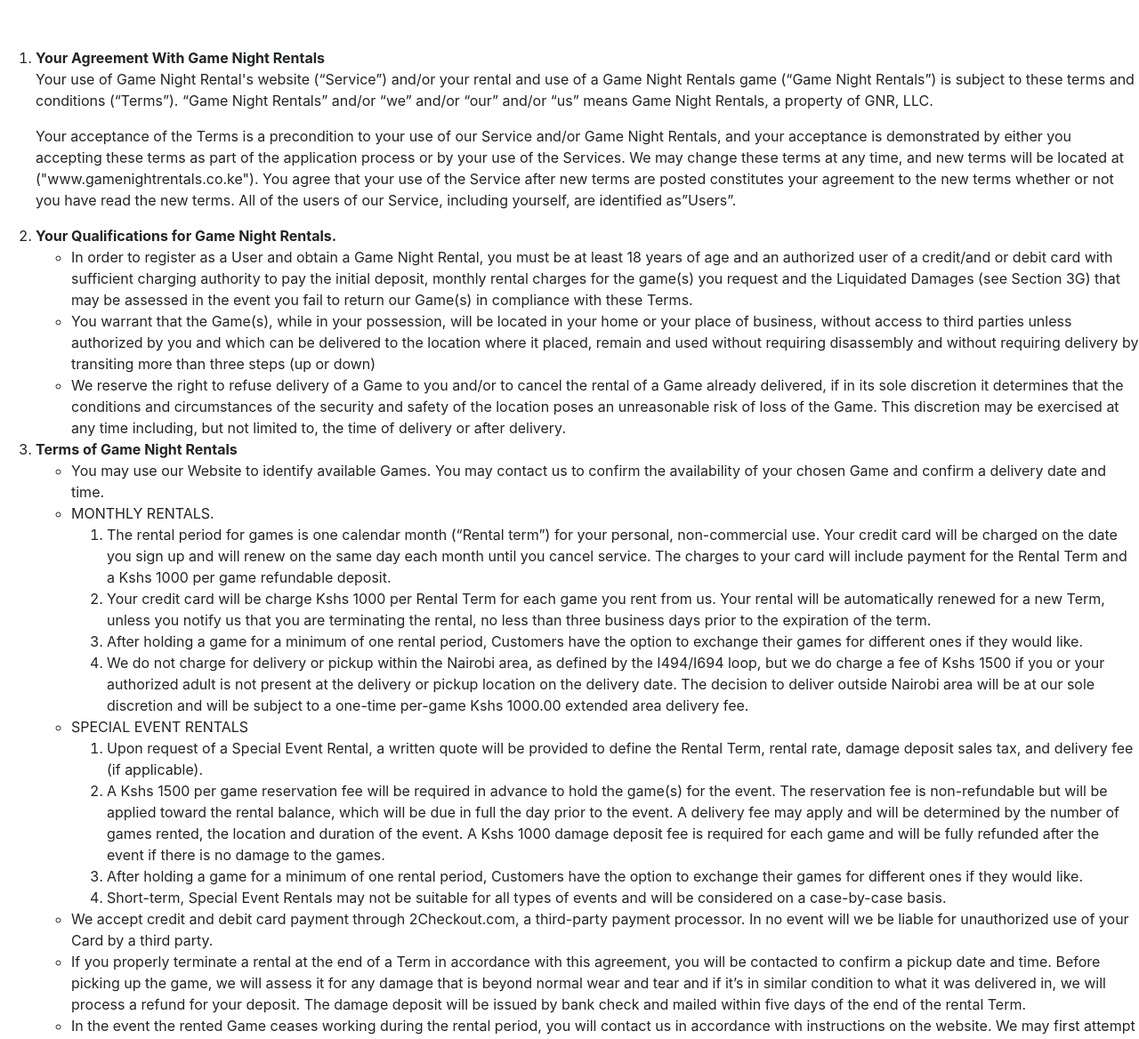
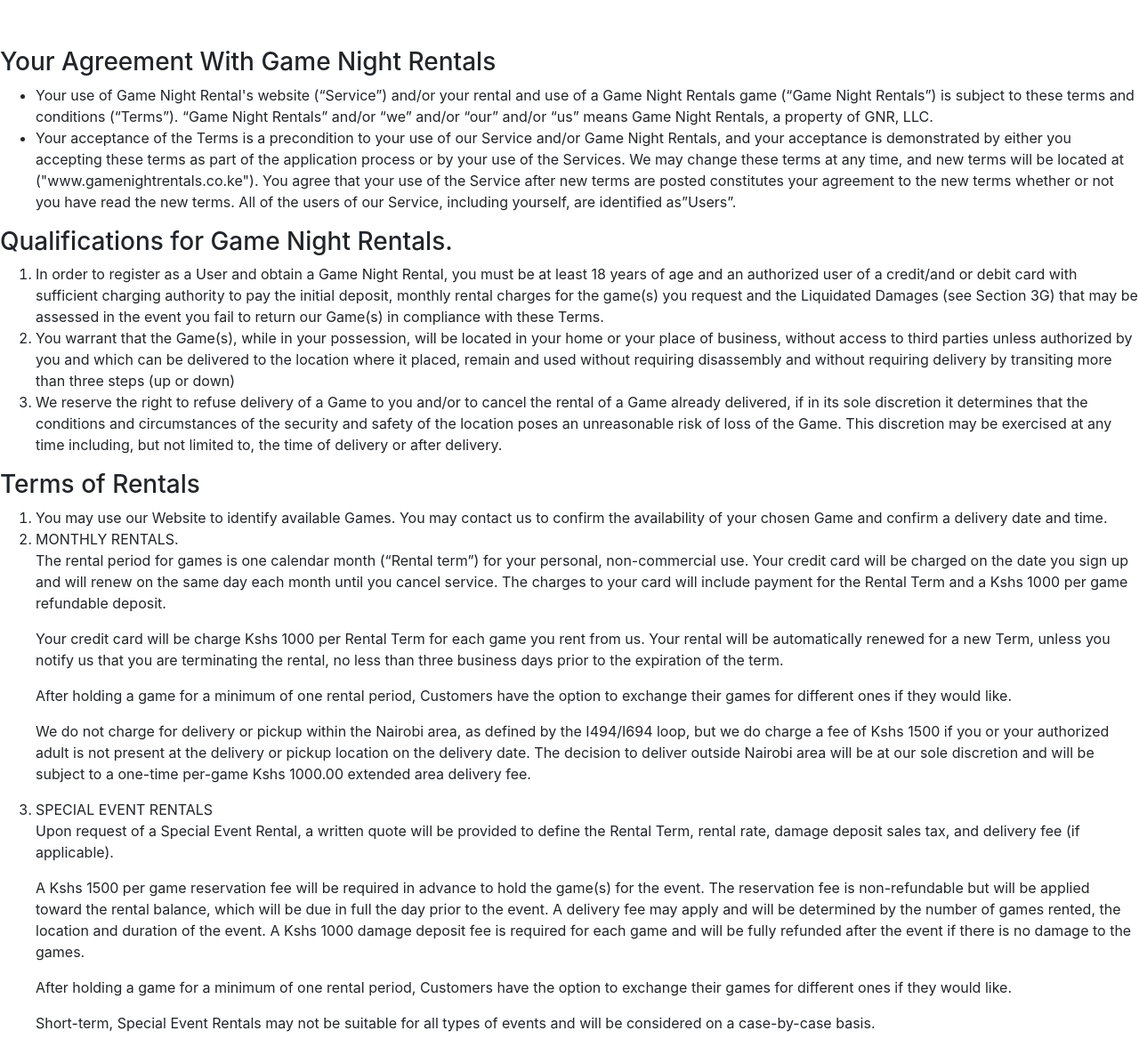
Before and after one commit to Sonray/GAME-NIGHT-RENTALS, a plain HTML site: page t&c.html in a window 1280 px wide. Shown: the part 387-1555 px from the top of the page at 89% size. Drawn offline with nearby package versions, Linux system fonts and the light colour scheme.

Commit message:
add div adjustments

```diff
--- a/t&c.html
+++ b/t&c.html
@@ -23,63 +23,55 @@
      <!---terms-->
     <div class="terms-conditions">
         <h1>Terms and Conditions</h1><br><br>
-        <div>
-            <ol >
-                <li ><span>Your Agreement With Game Night Rentals</span>
-                    <p >Your use of Game Night Rental's website (“Service”) and/or your rental and use of a Game Night Rentals game (“Game Night Rentals”) is subject to these terms and conditions (“Terms”). “Game Night Rentals” and/or “we” and/or “our” and/or “us” means Game Night Rentals, a property of GNR, LLC.</p>
-                    <p >Your acceptance of the Terms is a precondition to your use of our Service and/or Game Night Rentals, and your acceptance is demonstrated by either you accepting these terms as part of the application process or by your use of the Services. We may change these terms at any time, and new terms will be located at ("www.gamenightrentals.co.ke"). You agree that your use of the Service after new terms are posted constitutes your agreement to the new terms whether or not you have read the new terms. All of the users of our Service, including yourself, are identified as”Users”.</p>
-                </li>
-                <li ><span>Your Qualifications for  Game Night Rentals.</span>
-                    <ul >
-                        <li> In order to register as a User and obtain a Game Night Rental, you must be at least 18 years of age and an authorized user of a credit/and or debit card with sufficient charging authority to pay the initial deposit, monthly rental charges for the  game(s) you request and the Liquidated Damages (see Section 3G) that may be assessed in the event you fail to return our Game(s) in compliance with these Terms.</li>
-                        <li> You warrant that the Game(s), while in your possession, will be located in your home or your place of business, without access to third parties unless authorized by you and which can be delivered to the location where it placed, remain and used without requiring disassembly and without requiring delivery by transiting more than three steps (up or down)</li>
-                        <li> We reserve the right to refuse delivery of a Game to you and/or to cancel the rental of a Game already delivered, if in its sole discretion it determines that the conditions and circumstances of the security and safety of the location poses an unreasonable risk of loss of the Game. This discretion may be exercised at any time including, but not limited to, the time of delivery or after delivery.</li>
+        <div >
+            <h3 >Your Agreement With Game Night Rentals</h3>
+                <ul>
+                    <li>Your use of Game Night Rental's website (“Service”) and/or your rental and use of a Game Night Rentals game (“Game Night Rentals”) is subject to these terms and conditions (“Terms”). “Game Night Rentals” and/or “we” and/or “our” and/or “us” means Game Night Rentals, a property of GNR, LLC.</li>
+                    <li>Your acceptance of the Terms is a precondition to your use of our Service and/or Game Night Rentals, and your acceptance is demonstrated by either you accepting these terms as part of the application process or by your use of the Services. We may change these terms at any time, and new terms will be located at ("www.gamenightrentals.co.ke"). You agree that your use of the Service after new terms are posted constitutes your agreement to the new terms whether or not you have read the new terms. All of the users of our Service, including yourself, are identified as”Users”.</>
                 </ul>
-                </li>
-                <li ><span>Terms of Game Night Rentals</span>
-                    <ul>
+            <h3>Qualifications for  Game Night Rentals.</h3>
+            <ol>
+                <li > In order to register as a User and obtain a Game Night Rental, you must be at least 18 years of age and an authorized user of a credit/and or debit card with sufficient charging authority to pay the initial deposit, monthly rental charges for the  game(s) you request and the Liquidated Damages (see Section 3G) that may be assessed in the event you fail to return our Game(s) in compliance with these Terms.</li>
+                <li > You warrant that the Game(s), while in your possession, will be located in your home or your place of business, without access to third parties unless authorized by you and which can be delivered to the location where it placed, remain and used without requiring disassembly and without requiring delivery by transiting more than three steps (up or down)</li>
+                <li > We reserve the right to refuse delivery of a Game to you and/or to cancel the rental of a Game already delivered, if in its sole discretion it determines that the conditions and circumstances of the security and safety of the location poses an unreasonable risk of loss of the Game. This discretion may be exercised at any time including, but not limited to, the time of delivery or after delivery.</li>
+            </ol>
+            <h3>Terms of Rentals</h3>
+            <ol>
                 <li>You may use our Website to identify available Games. You may contact us to confirm the availability of your chosen Game and confirm a delivery date and time.</li>
                 <li>MONTHLY RENTALS.
-                            <ol>
-                                <li>The rental period for games is one calendar month (“Rental term”) for your personal, non-commercial use. Your credit card will be charged on the date you sign up and will renew on the same day each month until you cancel service. The charges to your card will include payment for the Rental Term and a Kshs 1000 per game refundable deposit.</li>
-                                <li>Your credit card will be charge Kshs 1000  per Rental Term for each  game you rent from us. Your rental will be automatically renewed for a new Term, unless you notify us that you are terminating the rental, no less than three business days prior to the expiration of the term.</li>
-                                <li>After holding a game for a minimum of one rental period, Customers have the option to exchange their games for different ones if they would like.</li>
-                                <li>We do not charge for delivery or pickup within the Nairobi area, as defined by the I494/I694 loop, but we do charge a fee of Kshs 1500 if you or your authorized adult is not present at the delivery or pickup location on the delivery date. The decision to deliver outside Nairobi area will be at our sole discretion and will be subject to a one-time per-game Kshs 1000.00 extended area delivery fee.</li>
-                            </ol>
+                    <p>The rental period for games is one calendar month (“Rental term”) for your personal, non-commercial use. Your credit card will be charged on the date you sign up and will renew on the same day each month until you cancel service. The charges to your card will include payment for the Rental Term and a Kshs 1000 per game refundable deposit.</p>
+                    <p>Your credit card will be charge Kshs 1000  per Rental Term for each  game you rent from us. Your rental will be automatically renewed for a new Term, unless you notify us that you are terminating the rental, no less than three business days prior to the expiration of the term.</p>
+                    <p>After holding a game for a minimum of one rental period, Customers have the option to exchange their games for different ones if they would like.</p>
+                    <p>We do not charge for delivery or pickup within the Nairobi area, as defined by the I494/I694 loop, but we do charge a fee of Kshs 1500 if you or your authorized adult is not present at the delivery or pickup location on the delivery date. The decision to deliver outside Nairobi area will be at our sole discretion and will be subject to a one-time per-game Kshs 1000.00 extended area delivery fee.</p>
                 </li>
-                        <li>SPECIAL EVENT RENTALS
-                        <ol>
-                            <li>Upon request of a Special Event Rental, a written quote will be provided to define the Rental Term, rental rate, damage deposit sales tax, and delivery fee (if applicable).</li>
-                            <li>A Kshs 1500 per game reservation fee will be required in advance to hold the game(s) for the event. The reservation fee is non-refundable but will be applied toward the rental balance, which will be due in full the day prior to the event. A delivery fee may apply and will be determined by the number of games rented, the location and duration of the event. A Kshs 1000 damage deposit fee is required for each game and will be fully refunded after the event if there is no damage to the games.</li>
-                            <li>After holding a game for a minimum of one rental period, Customers have the option to exchange their games for different ones if they would like.</li>
-                            <li>Short-term, Special Event Rentals may not be suitable for all types of events and will be considered on a case-by-case basis.</li>
-                        </ol>
+                <li >SPECIAL EVENT RENTALS
+                    <p>Upon request of a Special Event Rental, a written quote will be provided to define the Rental Term, rental rate, damage deposit sales tax, and delivery fee (if applicable).</p>
+                    <p>A Kshs 1500 per game reservation fee will be required in advance to hold the game(s) for the event. The reservation fee is non-refundable but will be applied toward the rental balance, which will be due in full the day prior to the event. A delivery fee may apply and will be determined by the number of games rented, the location and duration of the event. A Kshs 1000 damage deposit fee is required for each game and will be fully refunded after the event if there is no damage to the games.</p>
+                    <p>After holding a game for a minimum of one rental period, Customers have the option to exchange their games for different ones if they would like.</p>
+                    <p>Short-term, Special Event Rentals may not be suitable for all types of events and will be considered on a case-by-case basis.</li>
                 </li>
-                        <li>We accept credit and debit card payment through 2Checkout.com, a third-party payment processor. In no event will we be liable for unauthorized use of your Card by a third party.</li>
-                        <li>If you properly terminate a rental at the end of a Term in accordance with this agreement, you will be contacted to confirm a pickup date and time. Before picking up the game, we will assess it for any damage that is beyond normal wear and tear and if it’s in similar condition to what it was delivered in, we will process a refund for your deposit. The damage deposit will be issued by bank check and mailed within five days of the end of the rental Term.</li>
-                        <li>In the event the rented  Game ceases working during the rental period, you will contact us in accordance with instructions on the website. We may first attempt to troubleshoot the problem with you over the phone, and if the issue is not otherwise resolved, a representative of ours will come to your location within three days of the call, and repair or replace the game. Unless we determine, in our reasonable discretion, that the cause of the breakdown was your failure to properly secure or use the Game, you will not be charged for the repair and you will receive a pro-rate reimbursement for days the  Game remained unusable beyond three days, after notice to us of the problem. If we determine in our reasonable discretion that you are responsible for the repair to the  Game, you will be charged for the cost of repair in accordance with Section 3G.</li>
+                <li >We accept credit and debit card payment through 2Checkout.com, a third-party payment processor. In no event will we be liable for unauthorized use of your Card by a third party.</li>
+                <li >If you properly terminate a rental at the end of a Term in accordance with this agreement, you will be contacted to confirm a pickup date and time. Before picking up the game, we will assess it for any damage that is beyond normal wear and tear and if it’s in similar condition to what it was delivered in, we will process a refund for your deposit. The damage deposit will be issued by bank check and mailed within five days of the end of the rental Term.</li>
+                <li >In the event the rented  Game ceases working during the rental period, you will contact us in accordance with instructions on the website. We may first attempt to troubleshoot the problem with you over the phone, and if the issue is not otherwise resolved, a representative of ours will come to your location within three days of the call, and repair or replace the game. Unless we determine, in our reasonable discretion, that the cause of the breakdown was your failure to properly secure or use the Game, you will not be charged for the repair and you will receive a pro-rate reimbursement for days the  Game remained unusable beyond three days, after notice to us of the problem. If we determine in our reasonable discretion that you are responsible for the repair to the  Game, you will be charged for the cost of repair in accordance with Section 3G.</li>
                 <li>You are responsible for all damage or casualty loss to the Game during the rental term. In the event the game is repairable, you will reimburse us for the cost of repair, including service fees at the rate of Kshs 900 per hour and the cost to us for parts. In the event the  Game is not repairable or is a total loss or has been stolen or not otherwise returnable, you agree to reimburse us for the full replacement cost of the game, to be determined by Game Night Rentals based on current market value at the time of loss.  In the event that damages exceed your initial deposit amount, you will be billed or invoiced for the difference over the deposit paid for any remaining costs or liquidation damages.</li>
-                        <li>You waive any claim of personal injury and/or property damage from any cause in connection with the  Game you rent from us, regardless of the cause, and further agree that in the event a Court imposes liability on us for property damage or personal injury that the maximum award you will be entitled to is One Hundred Dollars (Kshs 100,000.00).</li>
-                        <li>You agree to indemnify us and hold us harmless from any claim for personal injury or property loss brought against us by one or more third parties in connection with the  Game you have rented.</li>
-                        <li>You will maintain and use the  Game in a careful and cautious manner, including but not limited to the following:
-                            <ol>
+                <li >You waive any claim of personal injury and/or property damage from any cause in connection with the  Game you rent from us, regardless of the cause, and further agree that in the event a Court imposes liability on us for property damage or personal injury that the maximum award you will be entitled to is One Hundred Dollars (Kshs 100,000.00).</li>
+                <li >You agree to indemnify us and hold us harmless from any claim for personal injury or property loss brought against us by one or more third parties in connection with the  Game you have rented.</li>
+                <li >You will maintain and use the  Game in a careful and cautious manner, including but not limited to the following:
+                    <ul>
                         <li>You will turn off the  Game when not in use</li>
                         <li>You will not place, drinks, other liquids or other foreign objects on the Game.</li>
-                                <li>You will not “manhandle” the  Game or otherwise operate in an unsafe manner.</li>
+                        <li>You will not “manhandle” the  Game or otherwise operate in an unsafe manner.</p>
                         <li>You will not allow children to use the  Game except under your direct supervision and you will not place small children on the game surface.</li>
                         <li>You will not use the  Game for any purpose other than as a  Game.</li>
                         <li>You will not use the  Game for commercial purposes.</li>
                         <li>You will not use the consoles or any of its components to test your own equipment or to play other games that were not included in your rental.</li>
-                            </ol>
-                        </li>
                     </ul>
                 </li>
-                <li ><span>Modification and Termination of Service</span>
-                    <ul>
-                        <li>You acknowledge and agree that the form and nature of Our Service may change from time to time without prior notice to you.</li>
-                        <li>You may discontinue your use of Our Service at any time. We may, at any time, terminate your use of Our Service if (A) You have breached any provision of the Terms (or have acted in a manner which clearly shows that you do not intend to or are unable to comply with the provisions of the Terms) or (B) if we are required to do so by law *for example, where the provision of Our Services to you is, or becomes, unlawful). Furthermore, we may terminate your use of Our Service for any reason with or without notice.</li>
-                    </ul>
-                </li>
+            </ol>
+            <h3>Modification and Termination of Service</h3>
+            <ol>
+                <li >You acknowledge and agree that the form and nature of Our Service may change from time to time without prior notice to you.</li>
+                <li >You may discontinue your use of Our Service at any time. We may, at any time, terminate your use of Our Service if (A) You have breached any provision of the Terms (or have acted in a manner which clearly shows that you do not intend to or are unable to comply with the provisions of the Terms) or (B) if we are required to do so by law *for example, where the provision of Our Services to you is, or becomes, unlawful). Furthermore, we may terminate your use of Our Service for any reason with or without notice.</li>
             </ol>
         </div>
     </div><br><br><br><br>
```
Lines whose indentation alone changed are shown as unchanged.
